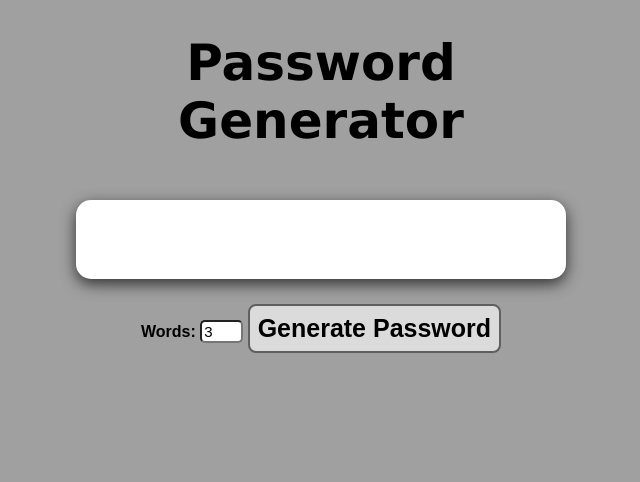
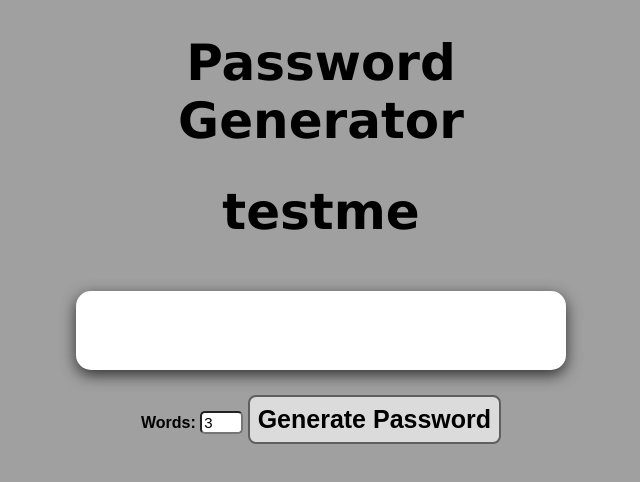
Before and after one commit to m0rggr0m/PasswordGenerator, a plain HTML site: page index.html in a window 1280 px wide. Shown: the whole page, without its empty margins (319-959 px from the left). Drawn offline with Linux system fonts and the light colour scheme.

Commit message:
added h1 tag

```diff
--- a/index.html
+++ b/index.html
@@ -8,6 +8,7 @@
 </head>
 <body>
     <h1>Password Generator</h1>
+    <h1>testme</h1>
     <div class="password-display" id="passwordDisplay"></div>
     <strong><label for="WordNumber">Words:</label></strong>
     <input onchange="checkNum()" name="WordNumber" class="word-number" id="wordNumber" type="number" min="1" max="15" value ="3">
```
